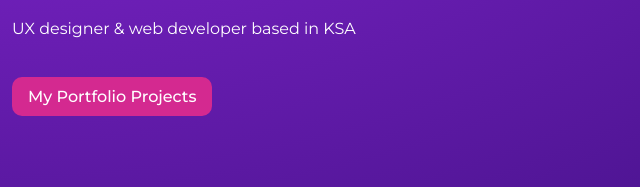
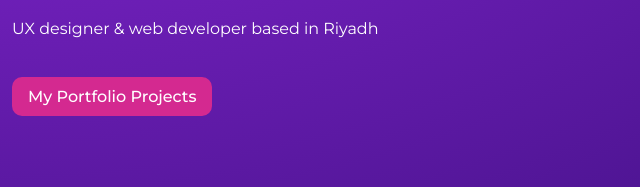
Before and after one commit to isaaxh/web-warrior-website, a Gatsby site: page / in a window 1280 px wide. Shown: the part 413-600 px from the top of the page, 28-668 px from the left. Built offline with nearby package versions, Linux system fonts and the light colour scheme; Gatsby itself is replaced by a stand-in of ours.

Commit message:
change location in home page description

```diff
--- a/src/pages/index.js
+++ b/src/pages/index.js
@@ -14,7 +14,7 @@ export default function Home({ data }) {
         <div>
           <h2>Design</h2>
           <h3>Develop & Deploy</h3>
-          <p>UX designer & web developer based in KSA</p>
+          <p>UX designer & web developer based in Riyadh</p>
           <Link className={style.btn} to='/projects'>
             My Portfolio Projects
           </Link>
```
